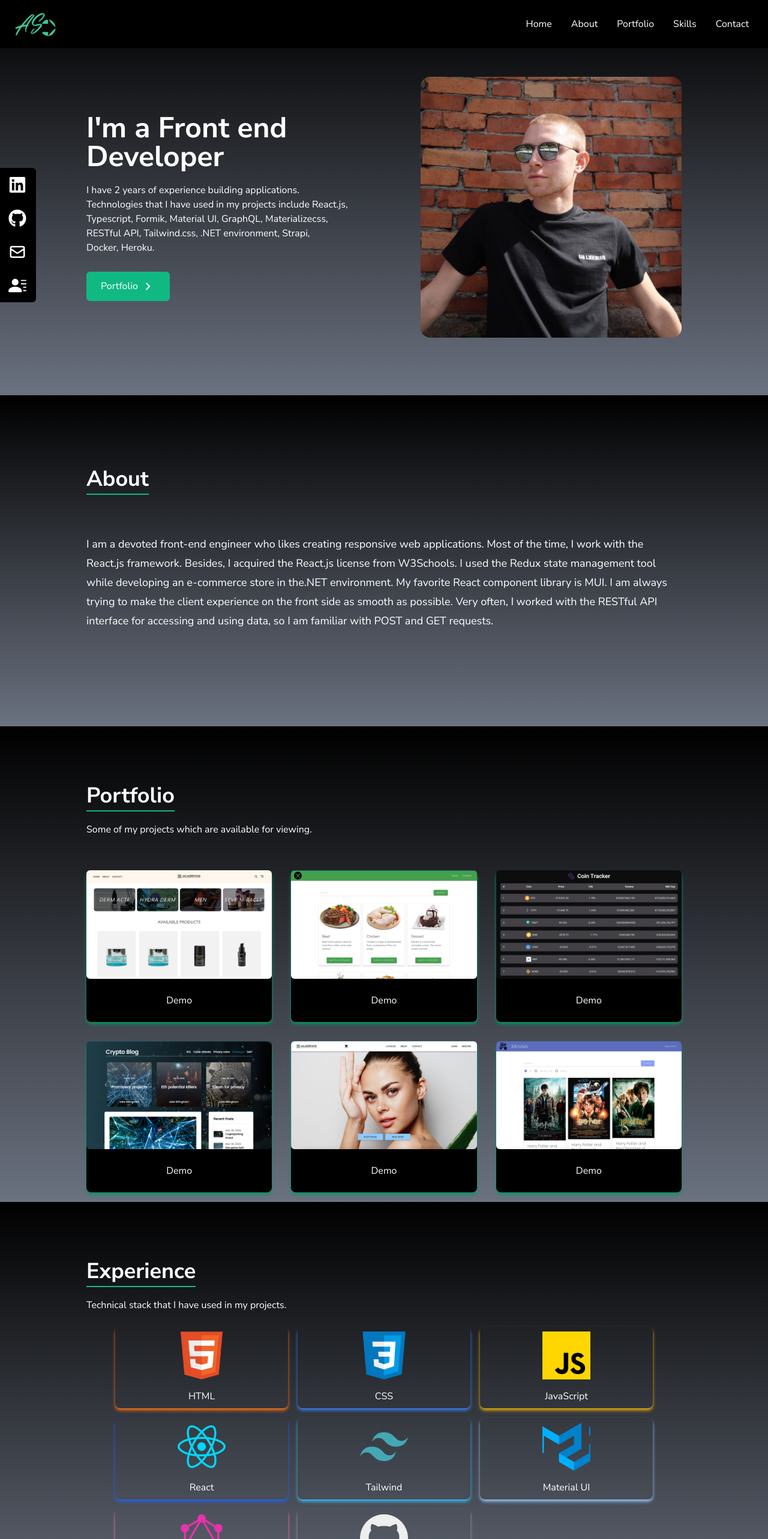
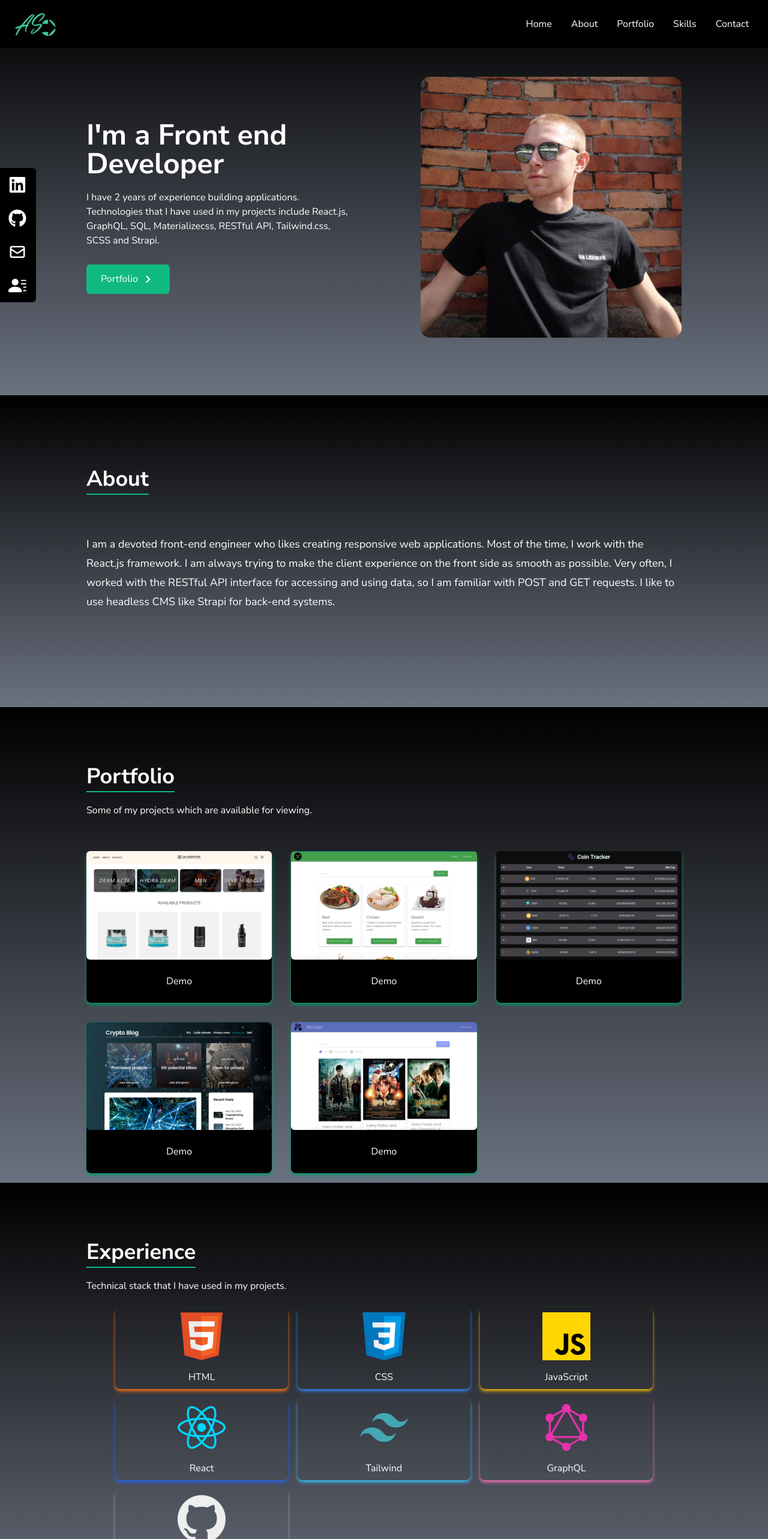
Before and after one commit to ampodo/portfolio-tailwind, a React (Create React App) app: page / in a window 1280 px wide. Shown: the top 2566 px of the page at 60% size. Built offline with nearby package versions, Linux system fonts and the light colour scheme.

Commit message:
portfolio changed

```diff
--- a/src/components/About.jsx
+++ b/src/components/About.jsx
@@ -14,7 +14,7 @@ const About = () => {
         </div>
 
         <p className="text-lg mt-10 leading-8">
-        I am a devoted front-end engineer who likes creating responsive web applications. Most of the time, I work with the React.js framework. Besides, I acquired the React.js license from W3Schools. I used the Redux state management tool while developing an e-commerce store in the.NET environment. My favorite React component library is MUI. I am always trying to make the client experience on the front side as smooth as possible. Very often, I worked with the RESTful API interface for accessing and using data, so I am familiar with POST and GET requests.
+        I am a devoted front-end engineer who likes creating responsive web applications. Most of the time, I work with the React.js framework. I am always trying to make the client experience on the front side as smooth as possible. Very often, I worked with the RESTful API interface for accessing and using data, so I am familiar with POST and GET requests. I like to use headless CMS like Strapi for back-end systems.
         </p>
       </div>
     </div>
--- a/src/components/Home.jsx
+++ b/src/components/Home.jsx
@@ -16,9 +16,8 @@ const Home = () => {
           </h3>
           <p className="text-white py-5 max-w-md">
             I have 2 years of experience building applications. Technologies
-            that I have used in my projects include React.js, Typescript,
-            Formik, Material UI, GraphQL, Materializecss, RESTful API,
-            Tailwind.css, .NET environment, Strapi, Docker,&nbsp;Heroku.
+            that I have used in my projects include React.js, GraphQL, SQL, Materializecss, RESTful API,
+            Tailwind.css, SCSS and Strapi.
           </p>
           <div>
             <Link
--- a/src/components/Portfolio.jsx
+++ b/src/components/Portfolio.jsx
@@ -3,7 +3,7 @@ import strapi from "../assets/portfolio/strapi.jpg";
 import food from "../assets/portfolio/food.jpg";
 import tracker from "../assets/portfolio/tracker.jpg";
 import blog from "../assets/portfolio/blog.jpg";
-import commerce from "../assets/portfolio/commerce.jpg";
+
 import movies from "../assets/portfolio/movies.jpg";
 
 const Portfolio = () => {
@@ -28,13 +28,9 @@ const Portfolio = () => {
       src: blog,
       href: "https://github.com/ampodo/crypto_blog_react",
     },
+
     {
       id: 5,
-      src: commerce,
-      href: "https://github.com/ampodo/E-commerce",
-    },
-    {
-      id: 6,
       src: movies,
       href: "https://github.com/ampodo/movies",
     },
--- a/src/components/Skills.jsx
+++ b/src/components/Skills.jsx
@@ -1,10 +1,8 @@
 import React from "react";
-
 import html from "../assets/html.png";
 import css from "../assets/css.png";
 import javascript from "../assets/javascript.png";
 import reactImage from "../assets/react.png";
-import material from "../assets/material.png";
 import graphql from "../assets/graphql.png";
 import github from "../assets/github.png";
 import tailwind from "../assets/tailwind.png";
@@ -41,20 +39,15 @@ const Skills = () => {
       title: "Tailwind",
       style: "shadow-sky-400",
     },
+
     {
       id: 6,
-      src: material,
-      title: "Material UI",
-      style: "shadow-blue-300",
-    },
-    {
-      id: 7,
       src: graphql,
       title: "GraphQL",
       style: "shadow-pink-400",
     },
     {
-      id: 8,
+      id: 7,
       src: github,
       title: "GitHub",
       style: "shadow-gray-400",
```
